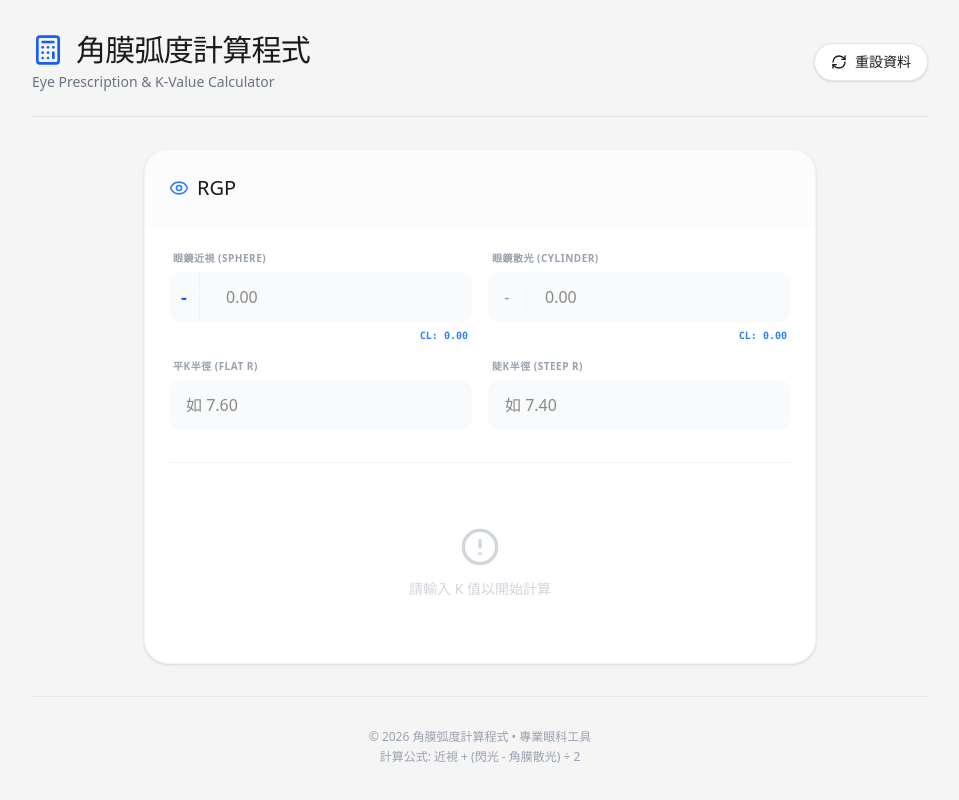
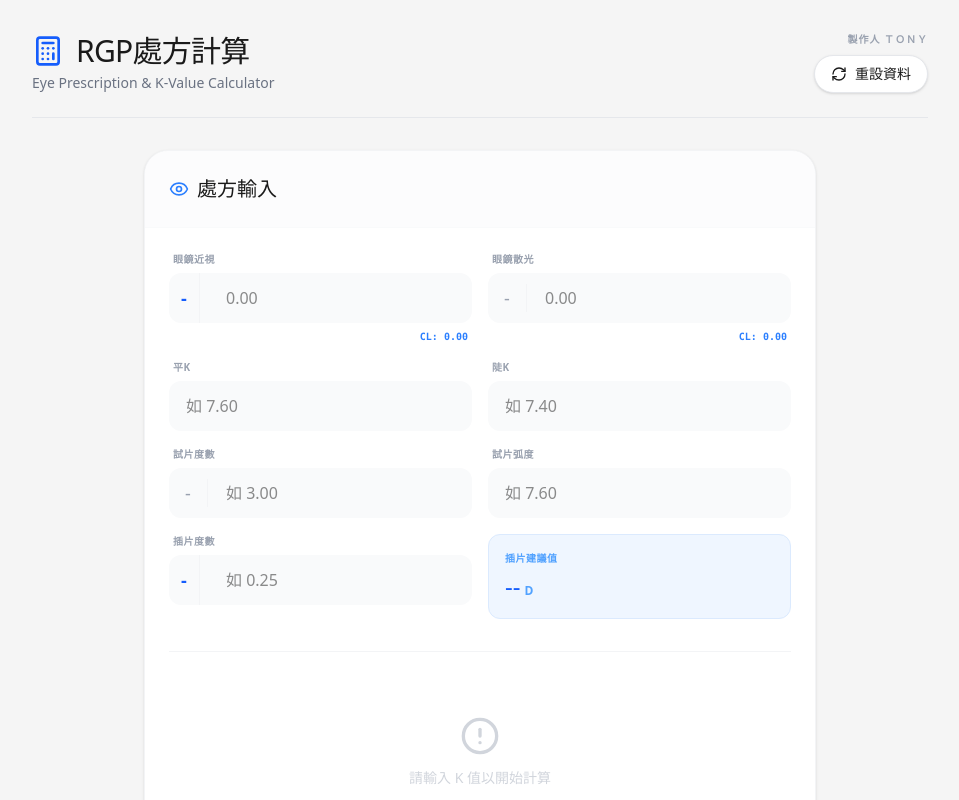
Before and after one commit to Luna05140514/rgp, a React (Vite) app: page / in a window 1280 px wide. Shown: the top 800 px of the page, without its empty margins (160-1119 px from the left). Built offline with nearby package versions, Linux system fonts and the light colour scheme.

Commit message:
Add files via upload

```diff
--- a/src/App.tsx
+++ b/src/App.tsx
@@ -16,6 +16,11 @@ const convertToCornealPlane = (power: number): number => {
   return power / (1 - VERTEX_DISTANCE * power);
 };
 
+const convertToSpectaclePlane = (power: number): number => {
+  if (power === 0) return 0;
+  return power / (1 + VERTEX_DISTANCE * power);
+};
+
 export default function App() {
   // RGP State
   const [rgpData, setRgpData] = useState<EyeData>({
@@ -24,6 +29,10 @@ export default function App() {
     cylinder: 0,
     flatRadius: 0,
     steepRadius: 0,
+    trialPower: 0,
+    trialRadius: 0,
+    overRefraction: 0,
+    overRefractionSign: '-',
     adjustmentSteps: 0,
   });
 
@@ -71,8 +80,8 @@ export default function App() {
     field: keyof EyeData,
     value: string | '+' | '-' | number
   ) => {
-    if (field === 'sphereSign') {
-      setRgpData({ ...rgpData, sphereSign: value as '+' | '-' });
+    if (field === 'sphereSign' || field === 'overRefractionSign') {
+      setRgpData({ ...rgpData, [field]: value as '+' | '-' });
     } else if (field === 'adjustmentSteps') {
       setRgpData({ ...rgpData, adjustmentSteps: value as number });
     } else {
@@ -80,8 +89,8 @@ export default function App() {
       // Fixed-point logic: strip all non-digits and treat as value / 100
       const cleanStr = valStr.replace(/\D/g, '');
 
-      const isDegreeField = field === 'sphere' || field === 'cylinder';
-      const isRadiusField = field === 'flatRadius' || field === 'steepRadius';
+      const isDegreeField = field === 'sphere' || field === 'cylinder' || field === 'trialPower' || field === 'overRefraction';
+      const isRadiusField = field === 'flatRadius' || field === 'steepRadius' || field === 'trialRadius';
 
       let numValue = parseFloat(valStr) || 0;
 
@@ -105,6 +114,10 @@ export default function App() {
       cylinder: 0,
       flatRadius: 0,
       steepRadius: 0,
+      trialPower: 0,
+      trialRadius: 0,
+      overRefraction: 0,
+      overRefractionSign: '-',
       adjustmentSteps: 0,
     });
   };
@@ -117,10 +130,12 @@ export default function App() {
           <div>
             <h1 className="text-3xl font-light tracking-tight flex items-center gap-3">
               <Calculator className="w-8 h-8 text-blue-600" />
-              角膜弧度計算程式
+              RGP處方計算
             </h1>
             <p className="text-gray-500 mt-1 text-sm">Eye Prescription & K-Value Calculator</p>
           </div>
+          <div className="flex flex-col items-end gap-2">
+            <span className="text-[10px] font-bold text-gray-400 uppercase tracking-widest">製作人 ＴＯＮＹ</span>
             <button
               onClick={resetAll}
               className="flex items-center gap-2 px-4 py-2 bg-white border border-gray-200 rounded-full text-sm font-medium hover:bg-gray-50 transition-colors shadow-sm"
@@ -128,12 +143,13 @@ export default function App() {
               <RefreshCw className="w-4 h-4" />
               重設資料
             </button>
+          </div>
         </header>
 
         {/* Eye Data Grid */}
         <div className="max-w-2xl mx-auto">
           <EyeSection
-            title="RGP"
+            title="處方輸入"
             data={rgpData}
             result={rgpResult}
             onChange={handleInputChange}
@@ -142,7 +158,7 @@ export default function App() {
 
         {/* Summary Footer */}
         <footer className="text-center text-xs text-gray-400 pt-8 border-t border-gray-200">
-          <p>© 2026 角膜弧度計算程式 • 專業眼科工具</p>
+          <p>© 2026 RGP處方計算 • 專業眼科工具</p>
           <p className="mt-1">計算公式: 近視 + (閃光 - 角膜散光) ÷ 2</p>
         </footer>
       </div>
@@ -197,7 +213,7 @@ function EyeSection({ title, data, result, onChange }: EyeSectionProps) {
       <div className="p-6 space-y-6 flex-grow">
         <div className="grid grid-cols-2 gap-4">
           <InputGroup
-            label="眼鏡近視 (Sphere)"
+            label="眼鏡近視"
             value={data.sphere}
             onChange={(v) => onChange('sphere', v)}
             sign={data.sphereSign}
@@ -206,14 +222,14 @@ function EyeSection({ title, data, result, onChange }: EyeSectionProps) {
             secondaryValue={`CL: ${clSphere}`}
           />
           <InputGroup
-            label="眼鏡散光 (Cylinder)"
+            label="眼鏡散光"
             value={data.cylinder}
             onChange={(v) => onChange('cylinder', v)}
             sign="-"
             secondaryValue={`CL: ${clCylinder}`}
           />
           <InputGroup
-            label="平K半徑 (Flat R)"
+            label="平K"
             value={data.flatRadius}
             onChange={(v) => onChange('flatRadius', v)}
             placeholder="如 7.60"
@@ -221,13 +237,65 @@ function EyeSection({ title, data, result, onChange }: EyeSectionProps) {
             secondaryValue={data.flatRadius > 0 ? `${(K_CONSTANT / data.flatRadius).toFixed(2)} D` : undefined}
           />
           <InputGroup
-            label="陡K半徑 (Steep R)"
+            label="陡K"
             value={data.steepRadius}
             onChange={(v) => onChange('steepRadius', v)}
             placeholder="如 7.40"
             precision={2}
             secondaryValue={data.steepRadius > 0 ? `${(K_CONSTANT / data.steepRadius).toFixed(2)} D` : undefined}
           />
+          <InputGroup
+            label="試片度數"
+            value={data.trialPower}
+            onChange={(v) => onChange('trialPower', v)}
+            placeholder="如 3.00"
+            sign="-"
+          />
+          <InputGroup
+            label="試片弧度"
+            value={data.trialRadius}
+            onChange={(v) => onChange('trialRadius', v)}
+            placeholder="如 7.60"
+            precision={2}
+          />
+          <InputGroup
+            label="插片度數"
+            value={data.overRefraction}
+            onChange={(v) => onChange('overRefraction', v)}
+            placeholder="如 0.25"
+            sign={data.overRefractionSign}
+            onSignChange={(s) => onChange('overRefractionSign', s)}
+            allowSignToggle
+          />
+          <div className="p-4 bg-blue-50 rounded-xl border border-blue-100 flex flex-col justify-center">
+            <div className="flex justify-between items-start mb-1">
+              <p className="text-[10px] font-bold uppercase tracking-wider text-blue-400">插片建議值</p>
+            </div>
+            <div className="flex items-baseline gap-1">
+              <span className="text-2xl font-medium text-blue-600">
+                {(() => {
+                  if (!result || data.trialPower === 0 || data.trialRadius === 0) return '--';
+                  const idealRadius = result.finalRadius;
+                  const roundedIdealRadius = Math.round(idealRadius / RADIUS_STEP) * RADIUS_STEP;
+
+                  // Ideal Power at the rounded ideal radius
+                  const idealPower = result.finalPower + ((roundedIdealRadius - result.finalRadius) * 100 * CORRECTION_FACTOR);
+
+                  // Target Power at the trial radius (FAP: Flatter Add Plus)
+                  // If trialRadius is flatter (larger) than roundedIdealRadius, we need more plus power.
+                  const targetPowerAtTrialRadius = idealPower + ((data.trialRadius - roundedIdealRadius) * 100 * CORRECTION_FACTOR);
+
+                  // OR = Target Power - Trial Power
+                  const trialPower = -Math.abs(data.trialPower);
+                  const orPowerCorneal = targetPowerAtTrialRadius - trialPower;
+
+                  const orPowerSpectacle = convertToSpectaclePlane(orPowerCorneal);
+                  return `${orPowerSpectacle > 0 ? '+' : ''}${orPowerSpectacle.toFixed(2)}`;
+                })()}
+              </span>
+              <span className="text-xs font-bold text-blue-400 uppercase">D</span>
+            </div>
+          </div>
         </div>
 
         {/* Results Area */}
@@ -242,14 +310,15 @@ function EyeSection({ title, data, result, onChange }: EyeSectionProps) {
                 className="space-y-4"
               >
                 <div className="flex flex-col gap-4">
+                  <div className="flex flex-col md:flex-row gap-4">
                     {/* Box 1: Ideal Value */}
-                  <div className="bg-blue-600 p-5 rounded-2xl text-white shadow-lg shadow-blue-200 relative overflow-hidden">
+                    <div className="flex-1 bg-blue-600 p-5 rounded-2xl text-white shadow-lg shadow-blue-200 relative overflow-hidden">
                       <div className="absolute top-0 right-0 p-3 opacity-10">
                         <Calculator className="w-16 h-16" />
                       </div>
 
                       <div className="relative z-10">
-                      <p className="text-[10px] font-bold uppercase tracking-widest opacity-80 mb-2">理想值 (Ideal)</p>
+                        <p className="text-[10px] font-bold uppercase tracking-widest opacity-80 mb-2">計算理想值</p>
                         <div className="flex items-center gap-3">
                           {(() => {
                             const idealRadius = result.finalRadius;
@@ -280,6 +349,7 @@ function EyeSection({ title, data, result, onChange }: EyeSectionProps) {
                         </div>
                       </div>
                     </div>
+                  </div>
 
                   {/* Adjustment Buttons */}
                   <div className="flex items-center justify-center gap-3 py-2">
@@ -287,7 +357,7 @@ function EyeSection({ title, data, result, onChange }: EyeSectionProps) {
                       onClick={() => onChange('adjustmentSteps', data.adjustmentSteps - 1)}
                       className="flex-1 bg-white border border-gray-200 hover:border-blue-400 text-blue-600 px-4 py-3 rounded-xl text-xs font-bold transition-all shadow-sm active:scale-95"
                     >
-                      緊一格 (-0.05)
+                      緊一格
                     </button>
 
                     <button
@@ -301,10 +371,11 @@ function EyeSection({ title, data, result, onChange }: EyeSectionProps) {
                       onClick={() => onChange('adjustmentSteps', data.adjustmentSteps + 1)}
                       className="flex-1 bg-white border border-gray-200 hover:border-blue-400 text-blue-600 px-4 py-3 rounded-xl text-xs font-bold transition-all shadow-sm active:scale-95"
                     >
-                      鬆一格 (+0.05)
+                      鬆一格
                     </button>
                   </div>
 
+                  <div className="grid grid-cols-1 gap-4">
                     {/* Box 2: Adjusted Value */}
                     <div className="bg-blue-500 p-5 rounded-2xl text-white shadow-lg shadow-blue-100 relative overflow-hidden">
                       <div className="absolute top-0 right-0 p-3 opacity-10">
@@ -313,7 +384,7 @@ function EyeSection({ title, data, result, onChange }: EyeSectionProps) {
 
                       <div className="relative z-10">
                         <p className="text-[10px] font-bold uppercase tracking-widest opacity-80 mb-2">
-                        建議值 (Suggested) {data.adjustmentSteps !== 0 && (
+                          計算建議值 {data.adjustmentSteps !== 0 && (
                             <span className="ml-2 px-2 py-0.5 bg-white/20 rounded-full text-[9px]">
                               {data.adjustmentSteps > 0 ? '+' : ''}{data.adjustmentSteps} 格
                             </span>
@@ -327,7 +398,23 @@ function EyeSection({ title, data, result, onChange }: EyeSectionProps) {
                             const idealPower = result.finalPower + (radiusDiff * 100 * CORRECTION_FACTOR);
 
                             const adjRadius = roundedIdealRadius + (data.adjustmentSteps * RADIUS_STEP);
-                          const adjPower = idealPower + (data.adjustmentSteps * RADIUS_STEP * 100 * CORRECTION_FACTOR);
+
+                            // If over-refraction is provided, use it for the final recommendation
+                            // Final Power = (Trial Power + OR_Corneal) + (Adj Radius - Trial Radius) * 100 * 0.058
+                            let adjPower;
+                            if (data.overRefraction !== 0) {
+                              const orSign = data.overRefractionSign === '+' ? 1 : -1;
+                              const orPowerSpectacle = Math.abs(data.overRefraction) * orSign;
+                              const orPowerCorneal = convertToCornealPlane(orPowerSpectacle);
+
+                              const trialPower = -Math.abs(data.trialPower);
+                              const powerAtTrialRadius = trialPower + orPowerCorneal;
+
+                              // Adjust from trial radius to final adjusted radius
+                              adjPower = powerAtTrialRadius + ((adjRadius - data.trialRadius) * 100 * CORRECTION_FACTOR);
+                            } else {
+                              adjPower = idealPower + ((adjRadius - roundedIdealRadius) * 100 * CORRECTION_FACTOR);
+                            }
 
                             return (
                               <>
@@ -349,6 +436,7 @@ function EyeSection({ title, data, result, onChange }: EyeSectionProps) {
                               </>
                             );
                           })()}
+                        </div>
                       </div>
                     </div>
                   </div>
--- a/src/types.ts
+++ b/src/types.ts
@@ -4,6 +4,10 @@ export interface EyeData {
   cylinder: number;
   flatRadius: number;
   steepRadius: number;
+  trialPower: number;
+  trialRadius: number;
+  overRefraction: number;
+  overRefractionSign: '+' | '-';
   adjustmentSteps: number;
 }
 
```
Lines whose indentation alone changed are shown as unchanged.
